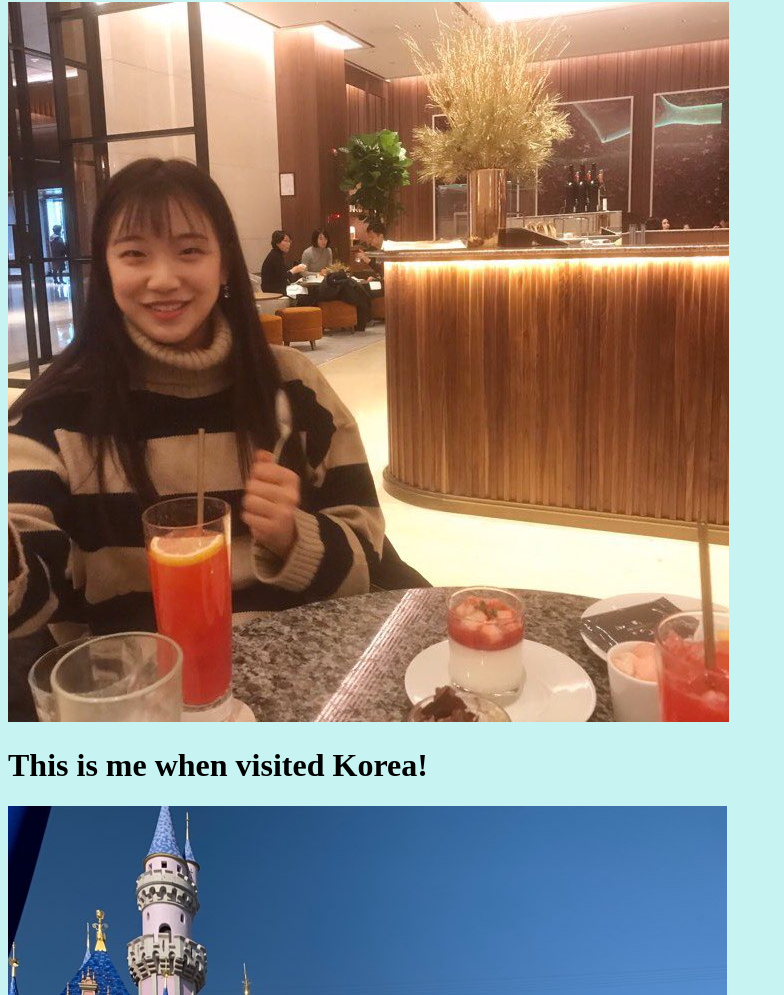
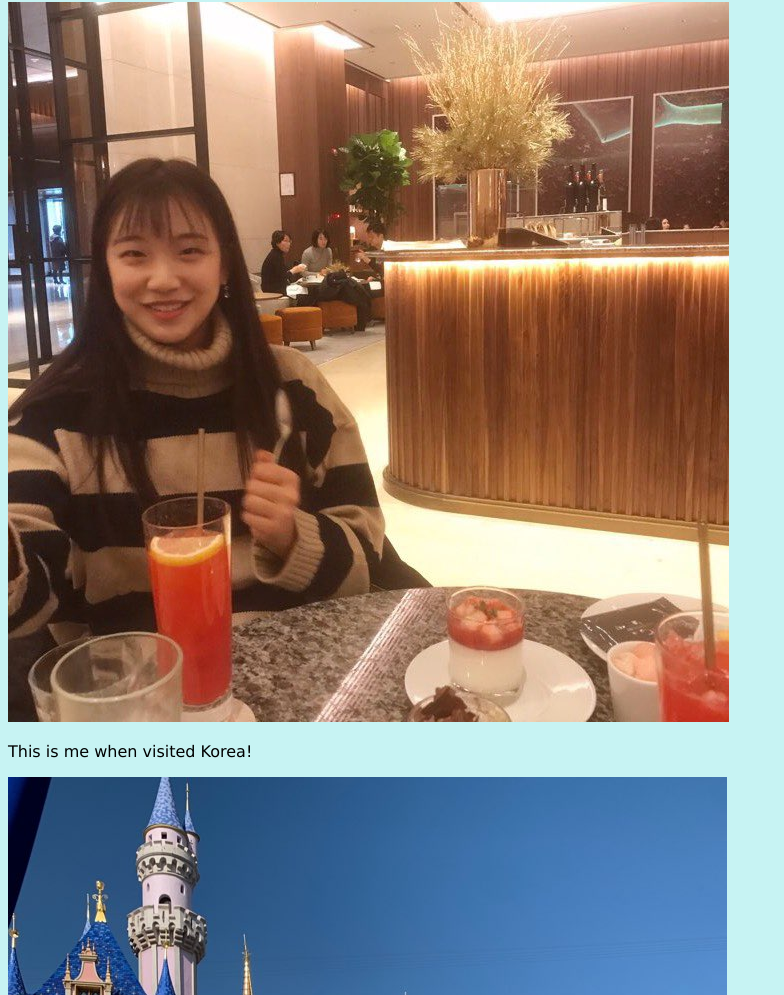
Before and after one commit to eunice1029/apcsp_1, a plain HTML site: page aboutme.html in a window 1280 px wide. Shown: the part 105-1100 px from the top of the page, without its empty margins (0-784 px from the left). Drawn offline with Linux system fonts and the light colour scheme.

Commit message:
Update aboutme.html

```diff
--- a/aboutme.html
+++ b/aboutme.html
@@ -12,7 +12,7 @@
 
     <img src=smile1.jpeg>
     <br>
-    <h1>This is me when visited Korea!</h1>
+    <p style="font-family:verdana;">This is me when visited Korea!</p>
 
 	 <img src=disneyland1.jpeg>
 	      <leftside>
```
